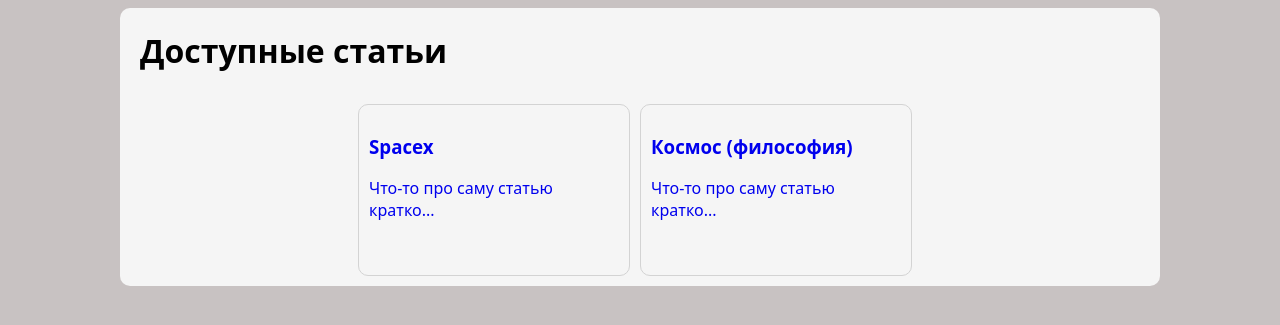
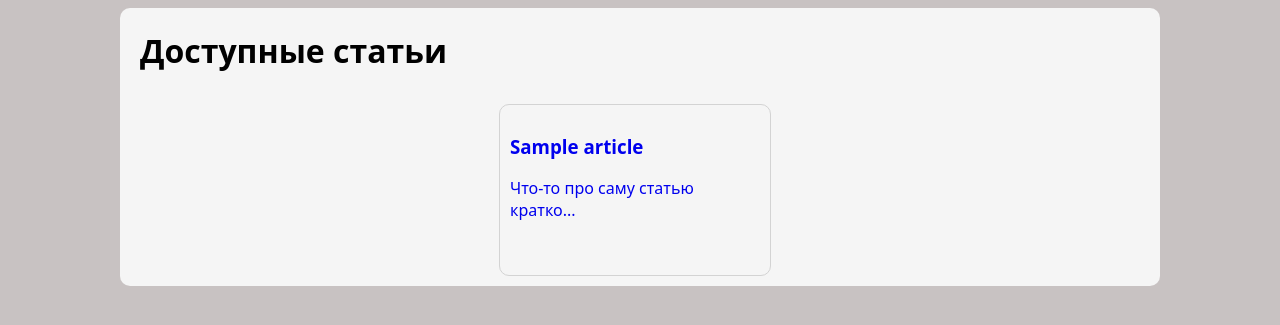
Before and after one commit to chekau/ruviki, a Flask app: template templates/index.html in a window 1280 px wide. Shown: the top 325 px of the page. Run offline with Flask 3, Linux system fonts and the light colour scheme; the template is opened without the code that fills it: most values are stand-ins (such as "Sample title", 1, 10 or a date in 2020).

Commit message:
Статьи отображаются на главной странице

```diff
--- a/app.py
+++ b/app.py
@@ -6,7 +6,7 @@
     url_for,
     send_from_directory)
 import os
-import article
+from article import Database,Article
 
 
 app = Flask(__name__)
@@ -15,36 +15,20 @@
 app.config['UPLOAD_FOLDER'] = 'uploads/'
 os.makedirs(app.config['UPLOAD_FOLDER'], exist_ok=True)
 
-database = {
-    "spacex": {
-        "article_title": "SpaceX Crew-10",
-        "article_text": """
-SpaceX Crew-10 — планируемый десятый пилотируемый полёт американского космического корабля
-Crew Dragon компании SpaceX в рамках программы NASA Commercial Crew Program.
-Корабль доставит четырёх членов экипажа миссии Crew-10 и космических экспедиций МКС-72/73 на Международную космическую станцию (МКС).
-Запуск планируется провести 12 марта 2025 года.
-""",
-        "article_image": "SpaceX_Crew_Dragon.jpg"
-    },
 
-    "cosmos": {
-        "article_title": "Космос (философия)",
-        "article_text": """
-Ко́смос (др.-греч. κόσμος «порядок, гармония») — понятие древнегреческой философии и культуры,
-представление о природном мире как о пластически упорядоченном гармоническом целом.
-Противопоставлялся хаосу.
-Греки соединяли в понятии «космос» две функции — упорядочивающую и эстетическую.
-""",
-        "article_image": "Cosmos.png"
-    }
-}
 
-@app.route("/article/<name>")
-def get_article(name):
-    if name not in database:
+
+
+
+@app.route("/article/<title>")
+def get_article(title):
+
+    article = Database.find_article_by_title(title)
+
+
+    if article is None:
         return "<h1>Такой статьи не существует!</h1>"
 
-    article = database[name]
     return render_template(
         "article.html",
         article=article
@@ -52,9 +36,10 @@
 
 
 @app.route("/create_article", methods=["GET", "POST"])
+
 def create_article():
     if request.method == "GET":
-        return render_template('create_article.html')
+        return render_template('create_article.html',error=request.args.get("error"))
 
     # Далее обработка POST-запроса
     title = request.form.get("title")
@@ -72,15 +57,17 @@
 
 
 
-    print(dir(article))
-    database[title] = article.Article(title,content,image_path)
+
+    saved = Database.save(Article(title, content, image_path))
+    if not saved:
+        return redirect(url_for("create_article",error=True))
 
     return redirect(url_for('index'))
 
 @app.route("/")
 @app.route("/index")
 def index():
-    return render_template("index.html")
+    return render_template("index.html",articles=Database.get_all_articles())
 
 
 @app.route('/uploads/<filename>')
--- a/static/style.css
+++ b/static/style.css
@@ -104,3 +104,16 @@
     padding: 5px;
     font-family: system-ui, -apple-system, BlinkMacSystemFont, 'Segoe UI', Roboto, Oxygen, Ubuntu, Cantarell, 'Open Sans', 'Helvetica Neue', sans-serif;
 }
+
+.error_message {
+    height: 30px;
+    border: 2px red solid;
+    background-color: white;
+    margin-bottom: 1opx;
+    padding: 5px;
+    display: flex;
+    justify-content: center;
+    align-items: center;
+
+
+}
--- a/templates/index.html
+++ b/templates/index.html
@@ -11,15 +11,15 @@
         <h1>Доступные статьи</h1>
 
         <div class="article_table">
-            <a class="article_card" href="{{ url_for('get_article', name='spacex') }}">
-                <h3>Spacex</h3>
+            {% for article in articles %}
+
+
+            <a class="article_card" href="{{ url_for('get_article', title=article.title) }}">
+                <h3>{{ article.title}}</h3>
                 <p>Что-то про саму статью кратко...</p>
             </a>
 
-            <a class="article_card" href="{{ url_for('get_article', name='cosmos') }}">
-                <h3>Космос (философия)</h3>
-                <p>Что-то про саму статью кратко...</p>
-            </a>
+            {% endfor %}
         </div>
     </div>
 </body>
```
Also changed, not shown: article.py (+23 -2 lines), templates/create_article.html (+8 -0 lines), uploads/SpaceX.jpg (added), uploads/moon.jpg (added), uploads/saturn.png (added), uploads/star.jpg (added).
